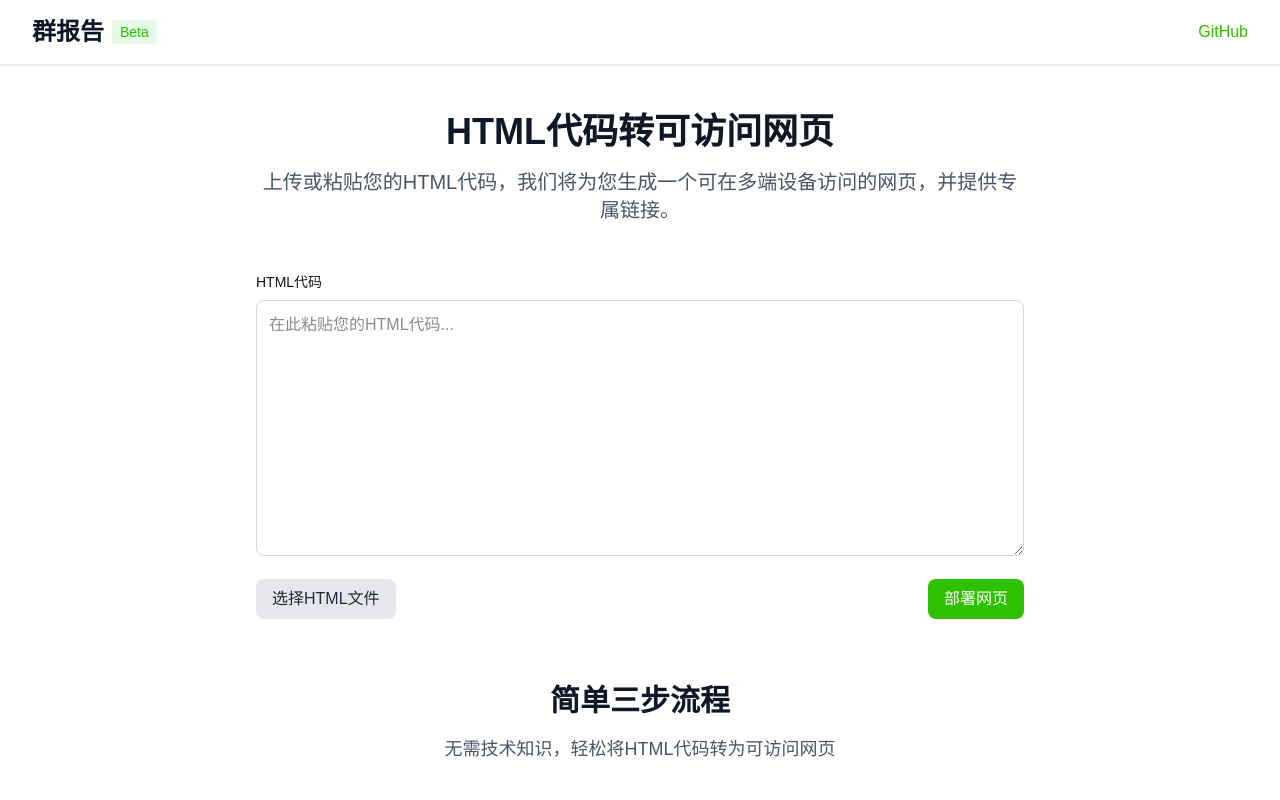
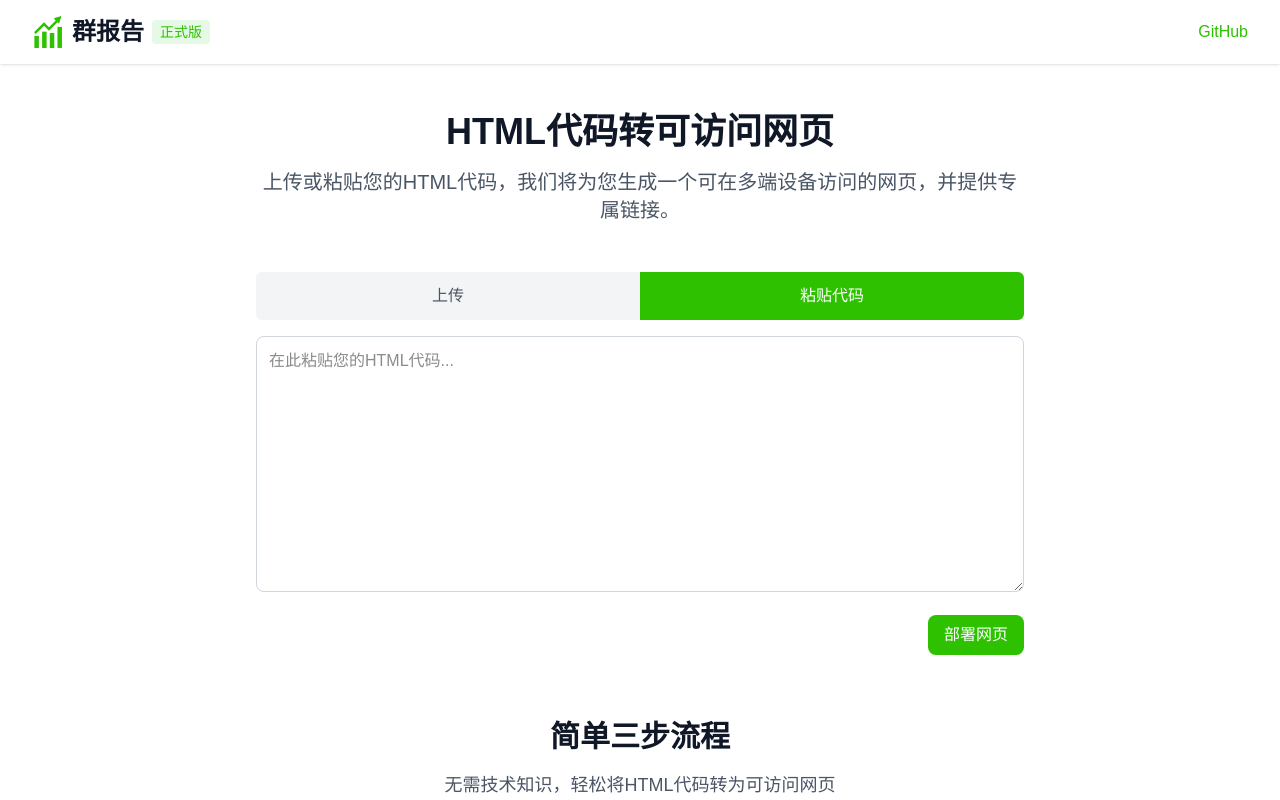
Before and after one commit to chengkeshuai/qunbaogao, a Next.js app: page / in a window 1280 px wide. Shown: the top 800 px of the page. Built offline with nearby package versions, Linux system fonts and the light colour scheme.

Commit message:
修改一些样式

```diff
--- a/app/components/Header.tsx
+++ b/app/components/Header.tsx
@@ -1,6 +1,7 @@
 'use client';
 
 import Link from 'next/link';
+import Image from 'next/image';
 
 export default function Header() {
   return (
@@ -8,10 +9,24 @@ export default function Header() {
       <div className="max-w-7xl mx-auto px-4 sm:px-6 lg:px-8 py-4">
         <div className="flex justify-between items-center">
           <div className="flex items-center">
-            <Link href="/" className="text-2xl font-bold text-gray-900">
-              群报告
+            <Link href="/" className="flex items-center">
+              <svg className="w-8 h-8 mr-2" xmlns="http://www.w3.org/2000/svg" viewBox="0 0 375 374.999991" fill="none">
+                <defs>
+                  <clipPath id="d2d59c5b2b">
+                    <path d="M 23.183594 1 L 343 1 L 343 211 L 23.183594 211 Z M 23.183594 1 " clipRule="nonzero"/>
+                  </clipPath>
+                </defs>
+                <path fill="#2dc100" d="M 28.03125 233.644531 L 80.582031 233.644531 L 80.582031 375 L 28.03125 375 Z M 28.03125 233.644531 " fillOpacity="1" fillRule="nonzero"/>
+                <path fill="#2dc100" d="M 118.535156 183.410156 L 171.082031 183.410156 L 171.082031 375 L 118.535156 375 Z M 118.535156 183.410156 " fillOpacity="1" fillRule="nonzero"/>
+                <path fill="#2dc100" d="M 208.453125 199.765625 L 261 199.765625 L 261 375 L 208.453125 375 Z M 208.453125 199.765625 " fillOpacity="1" fillRule="nonzero"/>
+                <path fill="#2dc100" d="M 298.371094 127.335938 L 350.917969 127.335938 L 350.917969 374.414062 L 298.371094 374.414062 Z M 298.371094 127.335938 " fillOpacity="1" fillRule="nonzero"/>
+                <g clipPath="url(#d2d59c5b2b)">
+                  <path fill="#2dc100" d="M 308.296875 82.945312 C 311.800781 86.449219 318.222656 85.28125 319.972656 80.023438 L 342.160156 10.515625 C 343.914062 5.257812 338.65625 0 333.402344 1.753906 L 263.921875 23.363281 C 259.25 25.117188 257.496094 30.957031 261 35.046875 L 277.933594 51.984375 L 199.109375 131.425781 L 140.722656 73.015625 L 23.945312 189.835938 L 44.378906 210.28125 L 140.722656 113.902344 L 199.109375 172.3125 L 298.371094 73.015625 Z M 308.296875 82.945312 " fillOpacity="1" fillRule="nonzero"/>
+                </g>
+              </svg>
+              <span className="text-2xl font-bold text-gray-900">群报告</span>
             </Link>
-            <span className="ml-2 text-sm bg-[#e6f9e6] text-[#2dc100] px-2 py-0.5 rounded">Beta</span>
+            <span className="ml-2 text-sm bg-[#e6f9e6] text-[#2dc100] px-2 py-0.5 rounded">正式版</span>
           </div>
           <div>
             <a
--- a/app/components/HtmlUploader.tsx
+++ b/app/components/HtmlUploader.tsx
@@ -7,6 +7,8 @@ export default function HtmlUploader() {
   const [isUploading, setIsUploading] = useState(false);
   const [deployedUrl, setDeployedUrl] = useState('');
   const [error, setError] = useState('');
+  const [activeTab, setActiveTab] = useState('paste'); // 'upload' 或 'paste'
+  const [uploadedFileName, setUploadedFileName] = useState('');
   const fileInputRef = useRef<HTMLInputElement>(null);
 
   const handleTextChange = (e: React.ChangeEvent<HTMLTextAreaElement>) => {
@@ -21,6 +23,8 @@ export default function HtmlUploader() {
     const reader = new FileReader();
     reader.onload = (event) => {
       setHtmlCode(event.target?.result as string);
+      setUploadedFileName(file.name);
+      setActiveTab('paste'); // 切换到粘贴模式显示内容
       setError('');
     };
     reader.readAsText(file);
@@ -62,24 +66,50 @@ export default function HtmlUploader() {
   return (
     <div className="w-full max-w-3xl mx-auto">
       <form onSubmit={handleSubmit} className="space-y-4">
-        <div>
-          <label className="block text-sm font-medium mb-2">
-            HTML代码
-          </label>
-          <textarea
-            className="w-full h-64 p-3 border border-gray-300 rounded-lg focus:ring-2 focus:ring-[#2dc100] focus:border-transparent"
-            placeholder="在此粘贴您的HTML代码..."
-            value={htmlCode}
-            onChange={handleTextChange}
-          />
+        {/* 选项卡按钮 */}
+        <div className="flex rounded-md overflow-hidden">
+          <button
+            type="button"
+            onClick={() => setActiveTab('upload')}
+            className={`flex-1 py-3 px-4 text-center transition-colors ${
+              activeTab === 'upload'
+                ? 'bg-[#2dc100] text-white'
+                : 'bg-gray-100 text-gray-600 hover:bg-gray-200'
+            }`}
+          >
+            上传
+          </button>
+          <button
+            type="button"
+            onClick={() => setActiveTab('paste')}
+            className={`flex-1 py-3 px-4 text-center transition-colors ${
+              activeTab === 'paste'
+                ? 'bg-[#2dc100] text-white'
+                : 'bg-gray-100 text-gray-600 hover:bg-gray-200'
+            }`}
+          >
+            粘贴代码
+          </button>
         </div>
 
-        <div className="flex items-center justify-between">
-          <div>
+        {/* 上传模式 */}
+        {activeTab === 'upload' && (
+          <div
+            className="w-full h-64 border border-gray-300 rounded-lg bg-white flex flex-col items-center justify-center cursor-pointer hover:border-[#2dc100] transition-colors"
+            onClick={() => fileInputRef.current?.click()}
+          >
+            <svg xmlns="http://www.w3.org/2000/svg" className="h-16 w-16 text-[#2dc100] mb-4" fill="none" viewBox="0 0 24 24" stroke="currentColor">
+              <path strokeLinecap="round" strokeLinejoin="round" strokeWidth={2} d="M7 16a4 4 0 01-.88-7.903A5 5 0 1115.9 6L16 6a5 5 0 011 9.9M15 13l-3-3m0 0l-3 3m3-3v12" />
+            </svg>
+            <p className="text-lg font-medium text-gray-700">拖放您的HTML文件到此处</p>
+            <p className="text-sm text-gray-500 mt-1 mb-4">或点击选择文件</p>
             <button
               type="button"
-              onClick={() => fileInputRef.current?.click()}
-              className="px-4 py-2 bg-gray-200 text-gray-800 rounded-lg hover:bg-gray-300 focus:outline-none focus:ring-2 focus:ring-[#2dc100]"
+              className="px-4 py-2 bg-[#2dc100] text-white rounded-lg hover:bg-[#249c00] focus:outline-none"
+              onClick={(e) => {
+                e.stopPropagation(); // 防止事件冒泡
+                fileInputRef.current?.click();
+              }}
             >
               选择HTML文件
             </button>
@@ -91,7 +121,29 @@ export default function HtmlUploader() {
               className="hidden"
             />
           </div>
+        )}
 
+        {/* 粘贴模式 */}
+        {activeTab === 'paste' && (
+          <div className="space-y-2">
+            {uploadedFileName && (
+              <div className="flex items-center bg-[#e6f9e6] text-[#2dc100] p-2 rounded-lg mb-2">
+                <svg xmlns="http://www.w3.org/2000/svg" className="h-5 w-5 mr-2" viewBox="0 0 20 20" fill="currentColor">
+                  <path fillRule="evenodd" d="M10 18a8 8 0 100-16 8 8 0 000 16zm3.707-9.293a1 1 0 00-1.414-1.414L9 10.586 7.707 9.293a1 1 0 00-1.414 1.414l2 2a1 1 0 001.414 0l4-4z" clipRule="evenodd" />
+                </svg>
+                <span>已成功上传文件：{uploadedFileName}</span>
+              </div>
+            )}
+            <textarea
+              className="w-full h-64 p-3 border border-gray-300 rounded-lg focus:ring-2 focus:ring-[#2dc100] focus:border-transparent"
+              placeholder="在此粘贴您的HTML代码..."
+              value={htmlCode}
+              onChange={handleTextChange}
+            />
+          </div>
+        )}
+
+        <div className="flex justify-end">
           <button
             type="submit"
             disabled={isUploading}
```
